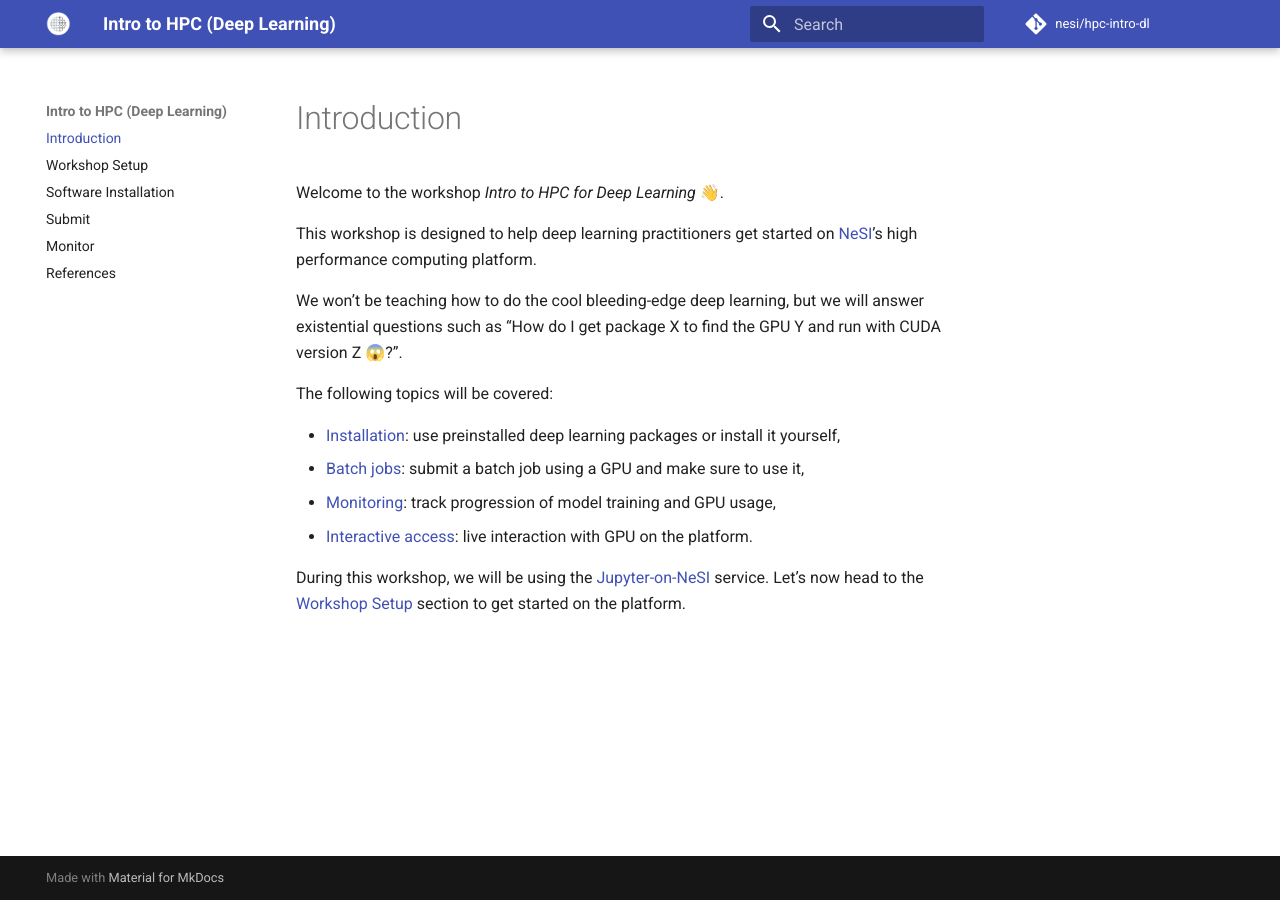
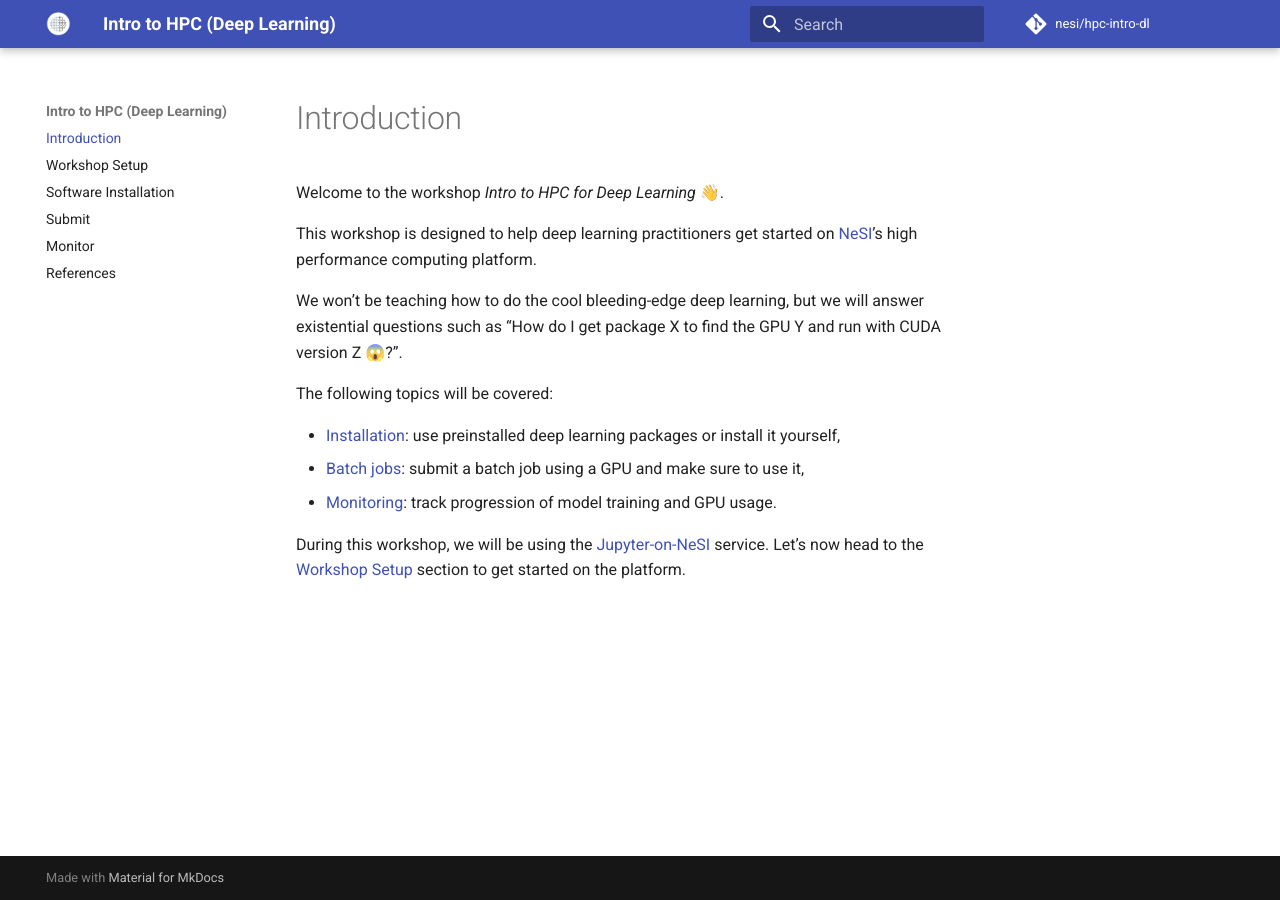
Before and after one commit to nesi/hpc-intro-dl, an MkDocs documentation site: the page built from docs/index.md, in a window 1280 px wide. Built offline with MkDocs 1.6.1 and Material for MkDocs 9.7.7, drawn with Linux system fonts in a browser that asks for light colours; comment, search, counter and statistics services are not loaded.

Commit message:
remove interactive usage from covered topics

```diff
--- a/docs/index.md
+++ b/docs/index.md
@@ -10,8 +10,7 @@ The following topics will be covered:
 
 - [Installation](install.md): use preinstalled deep learning packages or install it yourself,
 - [Batch jobs](submit.md): submit a batch job using a GPU and make sure to use it,
-- [Monitoring](monitor.md): track progression of model training and GPU usage,
-- [Interactive access](interact.md): live interaction with GPU on the platform.
+- [Monitoring](monitor.md): track progression of model training and GPU usage.
 
 During this workshop, we will be using the [Jupyter-on-NeSI](https://jupyter.nesi.org.nz) service.
 Let's now head to the [Workshop Setup](setup.md) section to get started on the platform.
```
